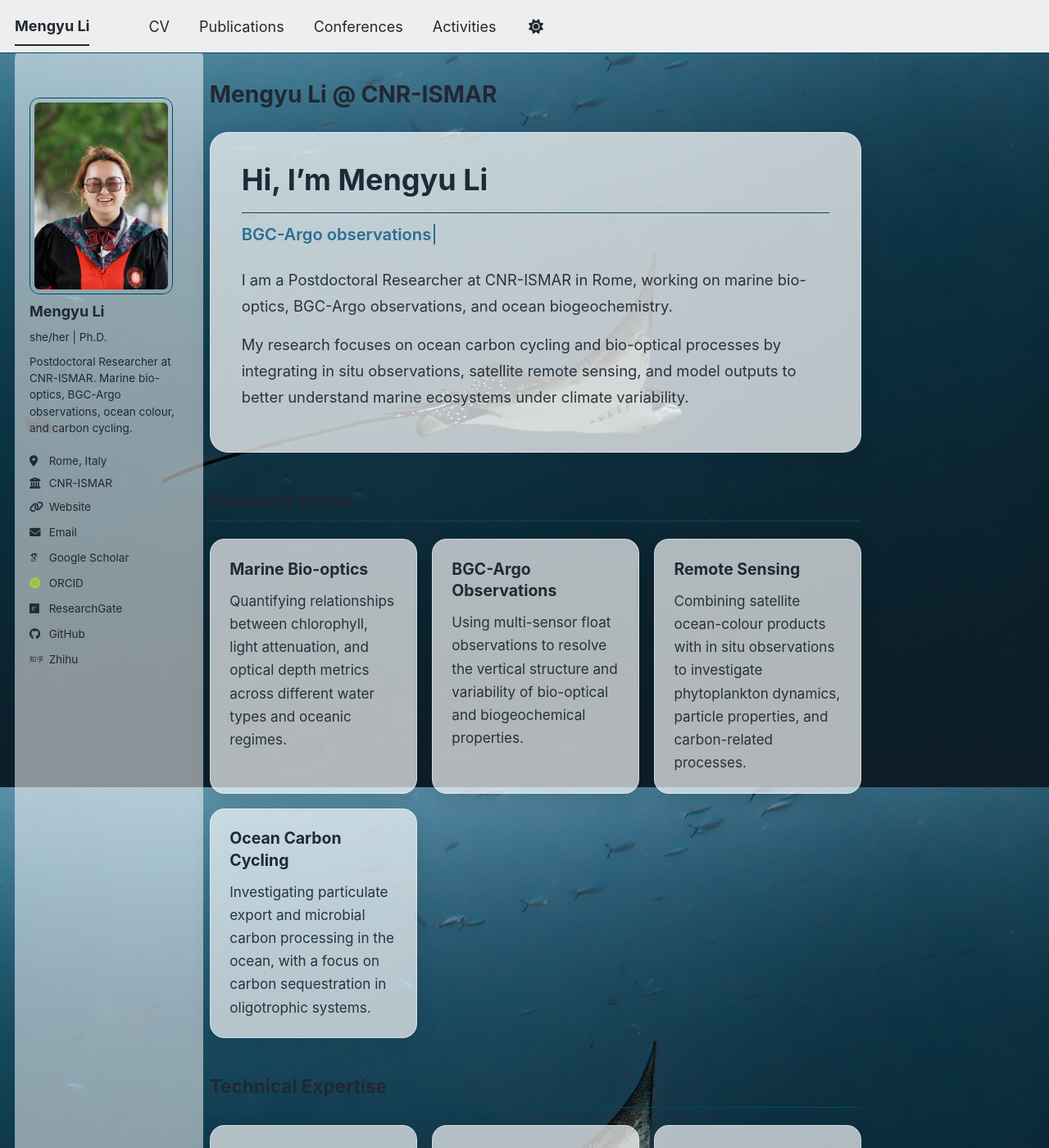
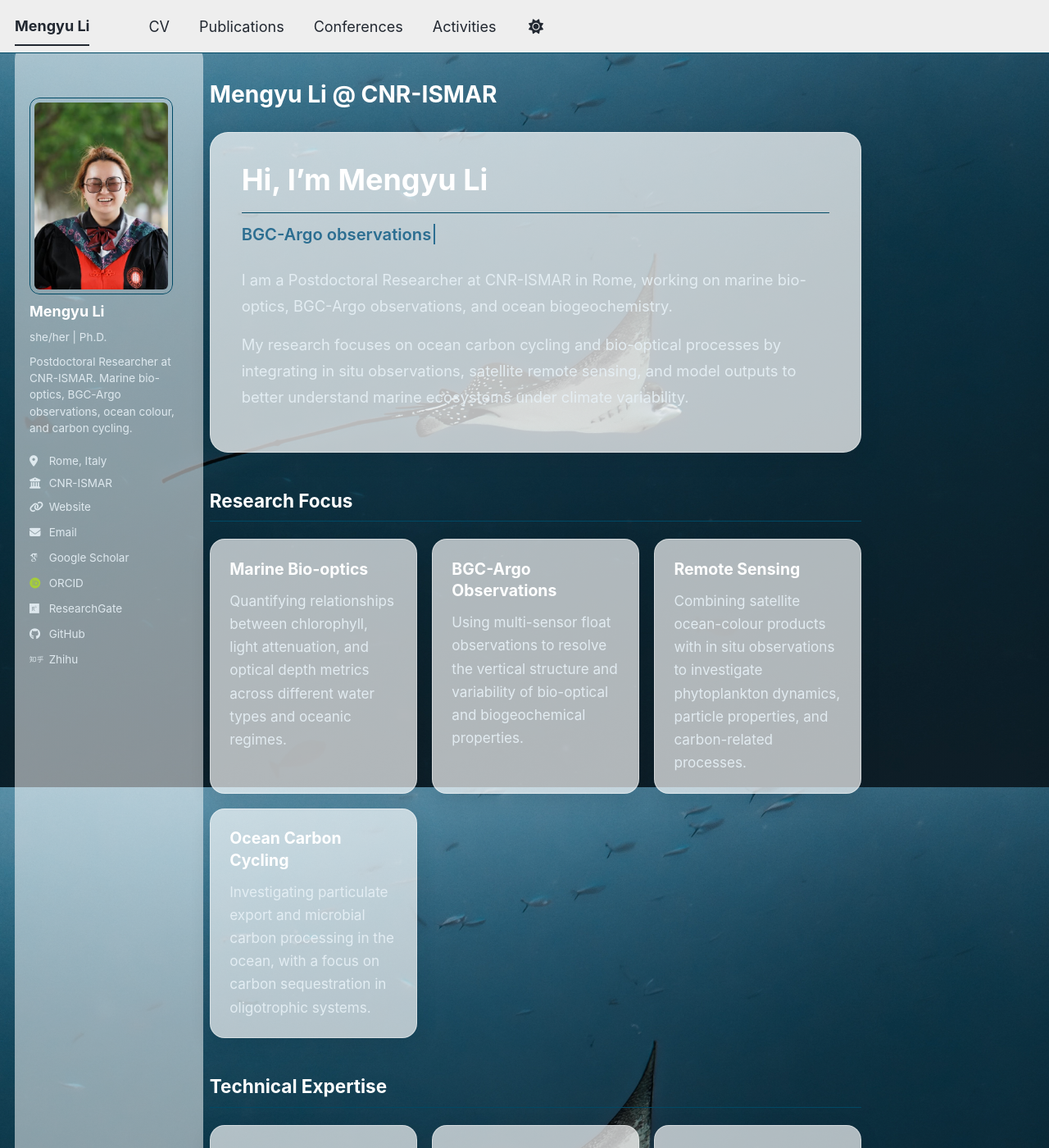
Before and after one commit to MengyuLi15/MengyuLi15.github.io, a Jekyll site: the page built from _pages/about.md, in a window 1280 px wide and 1400 px high. Shown: the whole window at 82% size. Built offline with Jekyll 4.4.1, drawn with Linux system fonts in a browser that asks for light colours; some web fonts are replaced; a script bundle is joined from its source files by our own code; library files that are not in the unit come from our copies.

Commit message:
Update main.scss

```diff
--- a/assets/css/main.scss
+++ b/assets/css/main.scss
@@ -193,3 +193,30 @@ html[data-theme="dark"] .conf-authors,
 html[data-theme="dark"] .conf-paper {
   color: #e2e2e2 !important;
 }
+
+/* ===== Light mode text fix for dark background ===== */
+html:not([data-theme="dark"]) {
+  color: #eef6fa;
+}
+
+html:not([data-theme="dark"]) .hero-card,
+html:not([data-theme="dark"]) .info-card,
+html:not([data-theme="dark"]) .topic-list,
+html:not([data-theme="dark"]) .pub-box,
+html:not([data-theme="dark"]) .address-card,
+html:not([data-theme="dark"]) .map-card {
+  color: #e6f0f5 !important;
+}
+
+/* 标题 */
+html:not([data-theme="dark"]) h1,
+html:not([data-theme="dark"]) h2,
+html:not([data-theme="dark"]) h3 {
+  color: #ffffff !important;
+}
+
+/* 次级文字 */
+html:not([data-theme="dark"]) p,
+html:not([data-theme="dark"]) li {
+  color: rgba(230, 240, 245, 0.92) !important;
+}
```
